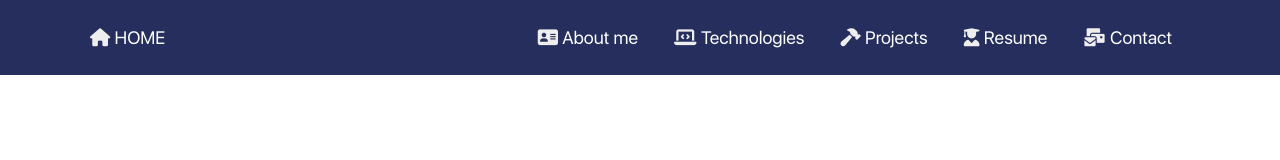
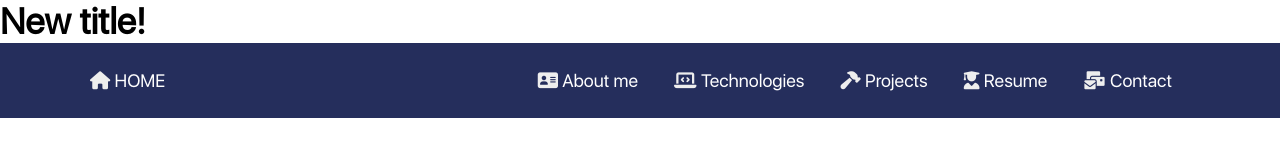
Before and after one commit to MauDev98/PortfolioProject, a plain HTML site: page index.html in a window 1280 px wide. Drawn offline with Linux system fonts and the light colour scheme.

Commit message:
new user

```diff
--- a/index.html
+++ b/index.html
@@ -12,6 +12,7 @@
   </head>
   <body>
     <!-- NAVIGATION BAR START -->
+    <h1>New title!</h1>
     <nav class="navigation-bar">
       <ul class="home-nav">
         <li class="nav-element home-ele">
```
